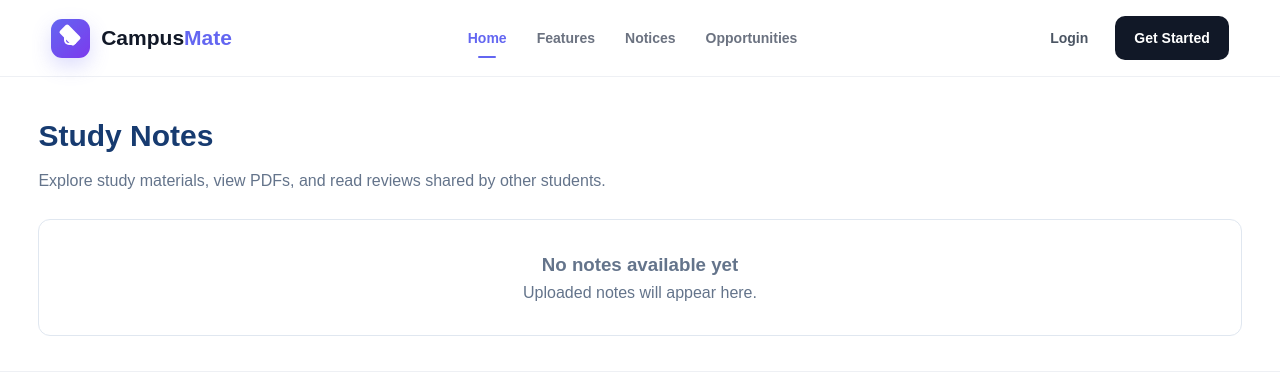
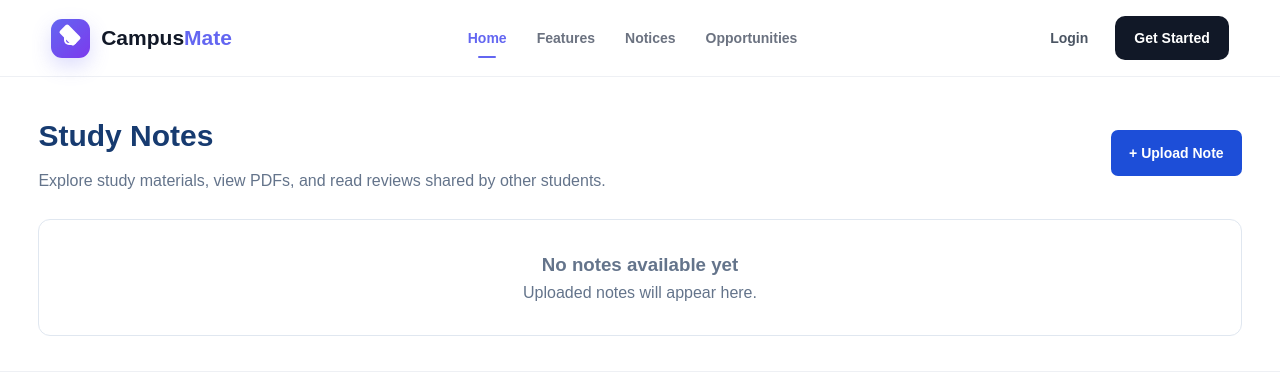
Before and after one commit to Talha-CS50/CampusMate, a PHP site: page /student/notes.php in a window 1280 px wide. Shown: the top 372 px of the page. Run offline with PHP 8.4, Linux system fonts and the light colour scheme; data that the repository does not hold is empty.

Commit message:
Update note upload system

```diff
--- a/student/notes.php
+++ b/student/notes.php
@@ -1,4 +1,3 @@
-
 <?php
 if (session_status() === PHP_SESSION_NONE) {
     session_start();
@@ -90,6 +89,14 @@ $result = mysqli_query($conn, $sql);
 
         .page-header {
             margin-bottom: 25px;
+        }
+
+        /* Heading and Upload button */
+        .page-header-top {
+            display: flex;
+            justify-content: space-between;
+            align-items: center;
+            gap: 20px;
         }
 
         .page-header h1 {
@@ -230,6 +237,14 @@ $result = mysqli_query($conn, $sql);
             color: #173b70;
         }
 
+        /* Upload Note button */
+        .upload-btn {
+            flex-shrink: 0;
+            padding: 12px 18px;
+            font-size: 14px;
+            white-space: nowrap;
+        }
+
         .review-details {
             margin-top: 15px;
             padding-top: 12px;
@@ -349,6 +364,11 @@ $result = mysqli_query($conn, $sql);
                 font-size: 25px;
             }
 
+            .page-header-top {
+                align-items: flex-start;
+                flex-direction: column;
+            }
+
             .note-card {
                 padding: 16px;
             }
@@ -377,11 +397,21 @@ if (file_exists($headerPath)) {
 <main class="page">
 
     <header class="page-header">
-        <h1>Study Notes</h1>
-        <p>
-            Explore study materials, view PDFs, and read reviews shared
-            by other students.
-        </p>
+        <div class="page-header-top">
+
+            <div>
+                <h1>Study Notes</h1>
+                <p>
+                    Explore study materials, view PDFs, and read reviews shared
+                    by other students.
+                </p>
+            </div>
+
+            <a href="upload_note.php" class="btn btn-primary upload-btn">
+                + Upload Note
+            </a>
+
+        </div>
     </header>
 
     <section class="notes-list">
```
Also changed, not shown: student/upload_note.php (+81 -17 lines), 1 other file.
